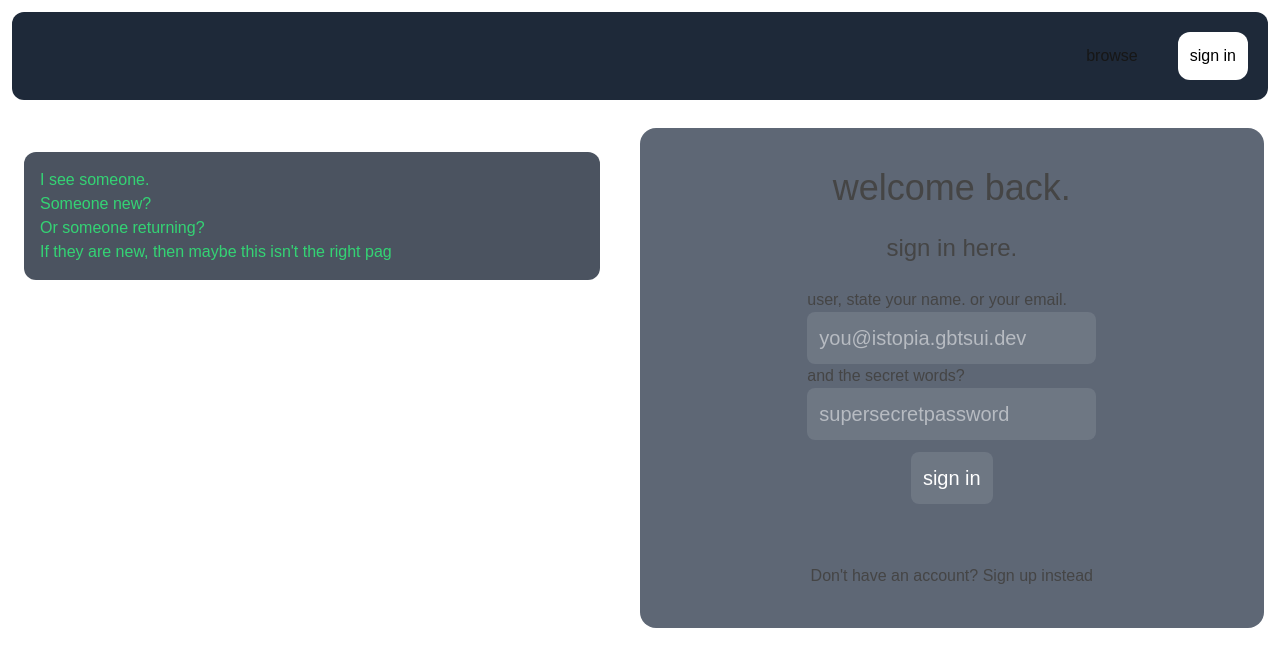
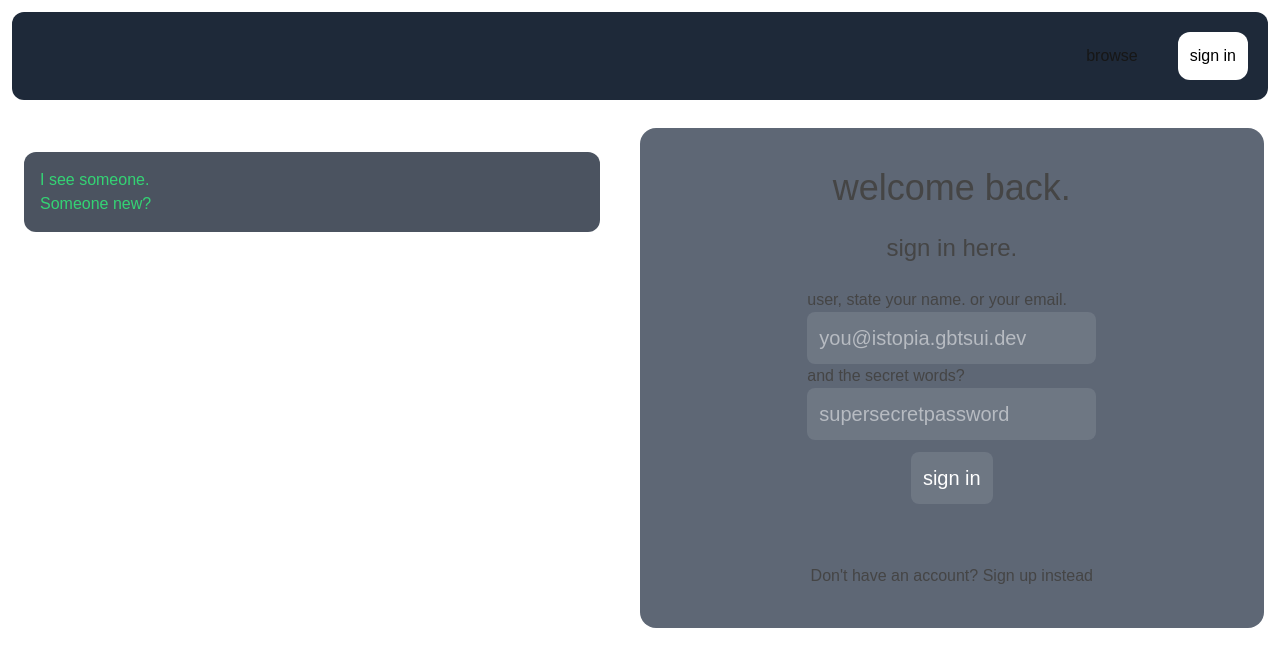
Before and after one commit to gbtsui/istopia, a Next.js app: page /signin in a window 1280 px wide. Shown: the top 666 px of the page. Built offline with nearby package versions, Linux system fonts and the light colour scheme; no server answers.

Commit message:
fix: wrestling with typescript errors to refine additional prop types

```diff
--- a/src/app/(pages)/signin/page.tsx
+++ b/src/app/(pages)/signin/page.tsx
@@ -60,7 +60,7 @@ export default function SigninPage() {
             <div className={"flex relative"}>
                 <ParticleBackdrop id={"tsparticlespmo"}/>
                 <div className={"px-6 py-10 text-gray-500 w-1/2"}>
-                    <Typewriter id={crypto.randomUUID()} content={SignInPoem} lineDelay={3000}
+                    <Typewriter id={crypto.randomUUID()} content={SignInPoem} additional_props={{lineDelay: 3000}}
                                 className={"bg-gray-800 opacity-80 p-4 rounded-xl transition-all text-green-500"}
                                 listeners={[]}/>
                 </div>
--- a/src/app/engine/block-list.ts
+++ b/src/app/engine/block-list.ts
@@ -3,7 +3,7 @@ import {BlockProps} from "@/app/types";
 import SimpleText from "@/app/engine/engine-components/simple-text";
 import Typewriter from "@/app/engine/engine-components/typewriter";
 
-type BlockInfo<T extends BlockProps = BlockProps> = {
+type BlockInfo<T extends BlockProps> = {
     block_name: string;
     block_component: (props: T) => JSX.Element;
     block_description: string;
@@ -11,7 +11,7 @@ type BlockInfo<T extends BlockProps = BlockProps> = {
 }
 
 //in every usage of BlockList PLEASE PLEASE PLEASE INITIALIZE ID
-export const BlockList: BlockInfo[] = [
+export const BlockList: BlockInfo<BlockProps<any>>[] = [
     {
         block_name: "text",
         block_component: SimpleText,
@@ -41,6 +41,6 @@ export const BlockList: BlockInfo[] = [
             }
 
         }
-    }
+    } as BlockInfo<BlockProps<{characterDelay: number, lineDelay: number, manual: boolean}>>
 
 ] //ALWAYS INITIALIZE IDS
--- a/src/app/engine/engine-components/typewriter.tsx
+++ b/src/app/engine/engine-components/typewriter.tsx
@@ -15,8 +15,14 @@ export interface TypewriterProps extends BlockProps {
 }
  */
 
+type TypewriterAdditionalProps = {
+    characterDelay?: number;
+    lineDelay?: number;
+    manual?: boolean
+}
+
 export default function Typewriter(
-    props: BlockProps
+    props: BlockProps<TypewriterAdditionalProps>
 ) {
     const {
         id,
@@ -119,7 +125,7 @@ export default function Typewriter(
                     return updated;
                 });
                 setCharIndex(prev => prev + 1);
-            }, characterDelay);
+            }, characterDelay as number);
             return () => clearTimeout(timeout);
         } else {
             if (lineIndex + 1 >= content.length && !hasCompleted) {
@@ -131,7 +137,7 @@ export default function Typewriter(
                     setLineIndex(prev => prev + 1);
                     setCharIndex(0);
                     setIsTyping(true);
-                }, lineDelay);
+                }, lineDelay as number);
                 return () => clearTimeout(timeout);
             }
         }
--- a/src/app/engine/parser.ts
+++ b/src/app/engine/parser.ts
@@ -10,6 +10,7 @@ const BlockPropsSchema = z.object({
     children: z.array(z.lazy(() => BlockSchema)).optional(),
     className: z.string().optional(),
     listeners: z.array(z.lazy(() => EngineEventListenerSchema)),
+    additional_props: z.record(z.string(), z.union([z.string(), z.boolean(), z.number()]))
 })
 
 const EngineEventListenerSchema: z.ZodType<EngineEventListener> = z.object({
--- a/src/app/types.ts
+++ b/src/app/types.ts
@@ -46,16 +46,14 @@ export interface CommentData {
     author_id: string,
 }
 
-export interface BlockProps {
+export interface BlockProps<T extends {[key: string]: string|boolean|number} = {[key: string]: string|boolean|number}> {
     id: string, //why am i having this in here twice?
     content?: string[];
     className?: string;
     listeners: Array<EngineEventListener>
 
-    additional_props: {
-        [key: string]: any
-    }
-}
+    additional_props: T//Record<string, string | boolean | number>
+} //modularize this maybe?
 
 export interface ContainerBlockProps extends BlockProps {
     children: Array<Block>
```
